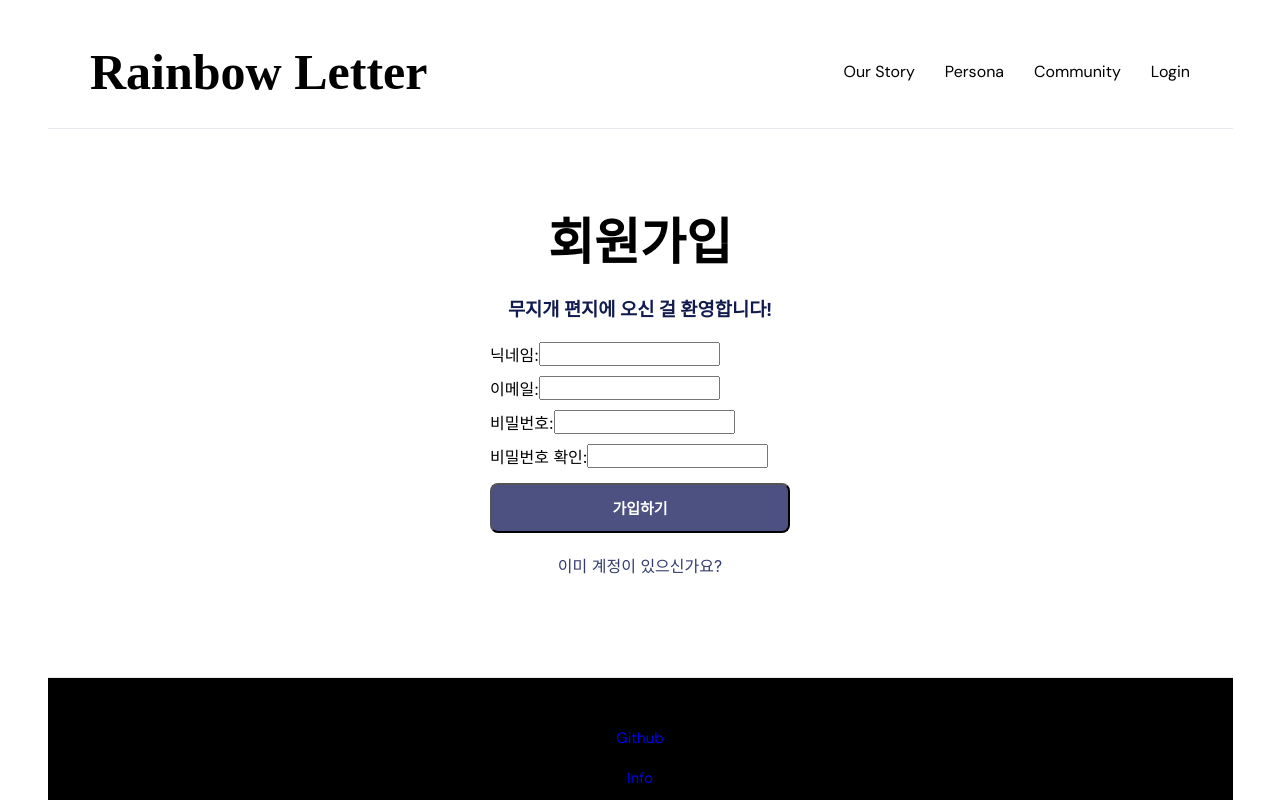
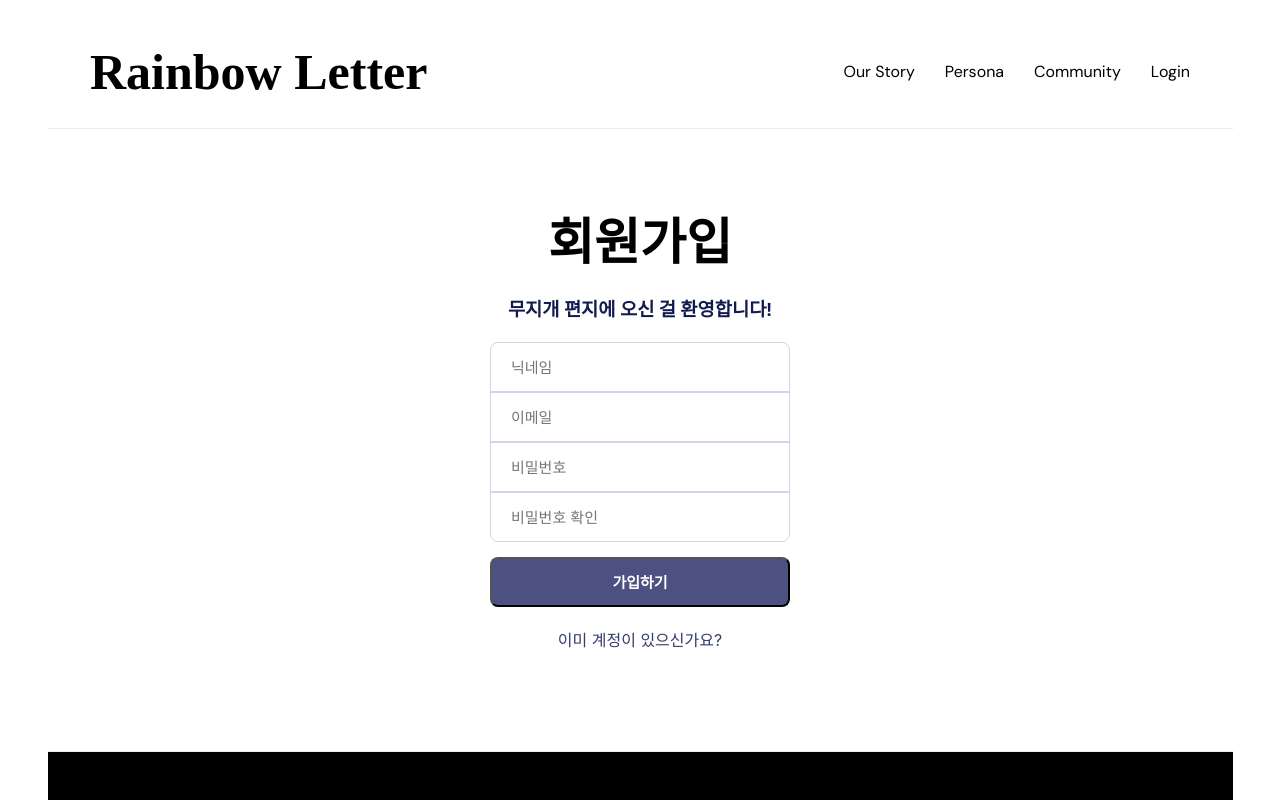
Before and after one commit to ewha-cse-HACK/HACK_client, a React (Create React App) app: page /pages/SignUp in a window 1280 px wide. Shown: the top 800 px of the page. Built offline with nearby package versions, Linux system fonts and the light colour scheme; a web font is replaced by a local one.

Commit message:
style update

```diff
--- a/src/App.js
+++ b/src/App.js
@@ -1,7 +1,6 @@
 import React, { Component, useState, useEffect } from 'react';
 import { BrowserRouter as Router, Route, Routes, Switch } from 'react-router-dom';
 import axios from 'axios';
-import styled from "styled-components";
 import './App.css';
 import Home from './pages/Home';
 import Header from './components/Header/Header';
--- a/src/pages/Login.jsx
+++ b/src/pages/Login.jsx
@@ -44,39 +44,61 @@ function Login() {
       <ImageStyled src="/images/astronaut.jpg" />
       <h2>무지개 편지</h2>
       <form onSubmit={handleSubmit}>
-        <div>
-          <label htmlFor="email">이메일:</label>
-          <input
+        <LoginInput>
+          <Input
             type="email"
             id="email"
+            placeholder="이메일을 입력해주세요"
             value={email}
             onChange={(e) => setEmail(e.target.value)}
             required
           />
-        </div>
-        <div>
-          <label htmlFor="password">비밀번호:</label>
-          <input
+        </LoginInput>
+        <LoginInput>
+          <Input
             type="password"
             id="password"
+            placeholder="비밀번호를 입력해주세요"
             value={password}
             onChange={(e) => setPassword(e.target.value)}
             required
           />
-        </div>
+        </LoginInput>
         {loginError && <p style={{ color: "red" }}>{loginError}</p>}
         <button id="LoginSubmit" type="submit">
           로그인
         </button>
       </form>
-      <Link to="/pages/SignUp">무지개 편지 회원이 아니신가요?</Link>
+      <StyledLink to="/pages/SignUp">무지개 편지 회원이 아니신가요?</StyledLink>
     </div>
   );
 }
 
+const Input = styled.input`
+  padding: 20px;
+  width: 300px;
+  height: 50px;
+  font-size: 15px;
+  border: 1px solid #d2d3e6;
+  border-radius: 8px;
+  margin-bottom: 10px;
+`;
+const LoginInput = styled.div`
+  display: flex;
+  justify-content: center;
+  align-items: center;
+`;
 const ImageStyled = styled.img`
-  width: 150px;
+  width: 140px;
   height: auto;
+`;
+const StyledLink = styled(Link)`
+  text-decoration: none;
+  color: #343b6e;
+  &:hover {
+    color: black;
+    font-weight: 500;
+  }
 `;
 
 export default Login;
--- a/src/pages/PersonaSetting.jsx
+++ b/src/pages/PersonaSetting.jsx
@@ -0,0 +1,79 @@
+import React, { useState } from "react";
+// import { Link, Routes, Route, useNavigate } from "react-router-dom";
+import styled from "styled-components";
+import axios from "axios";
+// import "./style.css";
+
+function PersonaSetting() {
+  const [petName, setPetName] = useState("");
+  const [personality, setPersonality] = useState("");
+  const [sender, setSender] = useState("");
+  const [favoriteGame, setFavoriteGame] = useState("");
+  const [date, setDate] = useState("");
+  const [photo, setPhoto] = useState(null);
+
+  const handleSubmit = async (e) => {
+    e.preventDefault();
+
+    try {
+      const formData = new FormData();
+      formData.append("petName", petName);
+      formData.append("personality", personality);
+      formData.append("sender", sender);
+      formData.append("favoriteGame", favoriteGame);
+      formData.append("date", date);
+      formData.append("photo", photo);
+
+      const response = await axios.post("/api/pet", formData, {
+        headers: {
+          "Content-Type": "multipart/form-data",
+        },
+      });
+
+      console.log(response.data); // 서버 응답 확인
+      // 성공적으로 저장된 경우, 리다이렉트 또는 다른 작업 수행
+    } catch (error) {
+      console.error("데이터 저장 오류:", error);
+      // 오류 처리 로직 추가
+    }
+  };
+
+  return (
+    <SettingWrapper>
+      <div id="send-letter">
+        <h1>지금부터 무지개 다리 너머로 편지를 보내볼까요?</h1>
+        <ImageStyled src="/images/letter1.png" />
+        <h2>편지를 받을 당신의 동물에 대해 알려주세요.</h2>
+        <h5>
+          앞으로 몇 가지 질문을 통해 누구에게 편지를 보낼지 알아볼 거예요,
+        </h5>
+        <h5>당신의 편지를 기다리고 있을 가족을 위해 힘내서 만들어 보아요!</h5>
+        <button
+          id="go-create"
+          type="button"
+          onclick="location.href='ps-create.html'"
+        >
+          페르소나 설정 시작!
+        </button>
+      </div>
+
+      <form></form>
+    </SettingWrapper>
+  );
+}
+
+export default PersonaSetting;
+
+const SettingWrapper = styled.div`
+  margin: 30px;
+  width: 1000px;
+  display: flex;
+  justify-content: center;
+  align-items: center;
+  text-align: center;
+`;
+const ImageStyled = styled.img`
+  margin: 20px;
+  max-width: 40%;
+  height: auto;
+`;
--- a/src/pages/PersonaView.jsx
+++ b/src/pages/PersonaView.jsx
@@ -7,13 +7,15 @@ import Profile from "../components/Profile";
 
 function PersonaView() {
   return (
+    <ViewWrapper>
       <div id="addContainer">
-      <Link to="/pages/PersonaEdit">
+        <Link to="/pages/PersonaSetting">
           <button id="addPersona" type="submit">
             +
           </button>
         </Link>
       </div>
+    </ViewWrapper>
     /* 로그인 id체크하고 거기서 페르소나 생성된 거 있는지 체크,
     true면 페르소나 불러와서 프로필 - 근데 여기서 변수 하나하나 이어줘야 함
     그리고 만약 페르소나 여러 개면 레이아웃 짜주고 간격은 동일하게 유지
@@ -22,3 +24,14 @@ function PersonaView() {
 }
 
 export default PersonaView;
+
+/* height 나중에 브라우저 크기로 변경, 화살표로 넘기는 액션 추가 */
+const ViewWrapper = styled.div`
+  margin: 70px auto;
+  width: 1000px;
+  height: 300px;
+  display: flex;
+  justify-content: center;
+  gap: 120px;
+  align-items: center;
+`;
--- a/src/pages/SignUp.jsx
+++ b/src/pages/SignUp.jsx
@@ -53,41 +53,41 @@ function SignUp() {
       <h3>무지개 편지에 오신 걸 환영합니다!</h3>
       <form onSubmit={handleSubmit}>
         <SignInput>
-          <label htmlFor="nickname">닉네임:</label>
-          <input
+          <Input
             type="text"
             id="nickname"
             value={nickname}
+            placeholder="닉네임"
             onChange={(e) => setNickname(e.target.value)}
             required
           />
         </SignInput>
         <SignInput>
-          <label htmlFor="email">이메일:</label>
-          <input
+          <Input
             type="email"
             id="email"
             value={email}
+            placeholder="이메일"
             onChange={(e) => setEmail(e.target.value)}
             required
           />
         </SignInput>
         <SignInput>
-          <label htmlFor="password">비밀번호:</label>
-          <input
+          <Input
             type="password"
             id="password"
             value={password}
+            placeholder="비밀번호"
             onChange={(e) => setPassword(e.target.value)}
             required
           />
         </SignInput>
         <SignInput>
-          <label htmlFor="confirmPassword">비밀번호 확인:</label>
-          <input
+          <Input
             type="password"
             id="confirmPassword"
             value={confirmPassword}
+            placeholder="비밀번호 확인"
             onChange={(e) => setConfirmPassword(e.target.value)}
             required
           />
@@ -112,10 +112,22 @@ const StyledLink = styled(Link)`
     font-weight: 500;
   }
 `;
-
+const Input = styled.input`
+  padding: 20px;
+  width: 300px;
+  height: 50px;
+  font-size: 15px;
+  border: 1px solid #d2d3e6;
+  border-radius: 0px;
+`;
+const LoginInput = styled.div`
+  display: flex;
+  justify-content: center;
+  align-items: center;
+`;
 const SignInput = styled.div`
   display: flex;
-  margin-bottom: 10px;
+  /*margin-bottom: 10px;*/
 `;
 
 export default SignUp;
--- a/src/pages/style.css
+++ b/src/pages/style.css
@@ -92,11 +92,19 @@ ul {
     color: white;
     font-family: DMSans;
     font-weight: bold;
-    font-size: 15px;
+    font-size: 17px;
     cursor: pointer;
 }
 #LoginSubmit:hover {
     background: #283064;
+}
+#nickname {
+    border-top-right-radius: 8px;
+    border-top-left-radius: 8px;
+}
+#confirmPassword {
+    border-bottom-left-radius: 8px;
+    border-bottom-right-radius: 8px;
 }
 
 /*  Persona  */
@@ -118,38 +126,29 @@ ul {
     box-shadow: 0px 0px 8px rgba(0, 0, 0, 0.4)
 }
 
+
 /*  PersonaView  */
 #addContainer {
-
-}
-#addPersona {
-
-}
-/*
-.add-btn {
-  border-radius: 50%;
-  width: 90px;
-  height: 90px;
-  background-color: white;
-  fill: #FFF;
-  stroke-width: 0.5px;
-  stroke: #D9D9D9;
-  filter: drop-shadow(0px 4px 4px rgba(0, 0, 0, 0.25));
     display: flex;
     justify-content: center;
     align-items: center;
+    width: 80px;
+    height: 80px;
+    border-radius: 50%;
+    background-color: white;
+    fill: white;
+    filter: drop-shadow(0px 4px 4px rgba(0, 0, 0, 0.25));
     cursor: pointer;
 }
-#ps-add {
-  color: #64748B;
+#addPersona {
+    color: gray;
+    font-size: 50px;
+    font-weight: lighter;
     text-align: center;
-  font-size: 60px;
-  font-weight: 100;
     background-color: transparent;
     border: none;
     cursor: pointer;
 }
 
-*/
 
 /*  Profile  */
```
Also changed, not shown: src/pages/Chat.jsx (+9 -0 lines), src/pages/PersonaEdit.jsx (+9 -0 lines). Lines whose indentation alone changed are shown as unchanged.
